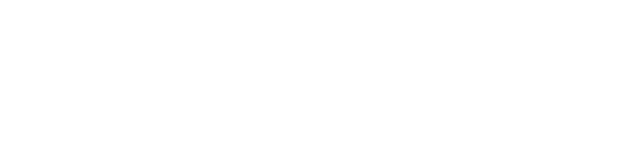
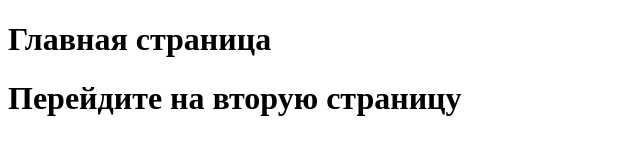
Before and after one commit to 3yded/111, a plain HTML site: page pages/about.html in a window 1280 px wide. Shown: the whole page, without its empty margins (0-640 px from the left). Drawn offline with Linux system fonts and the light colour scheme.

```diff
--- a/pages/about.html
+++ b/pages/about.html
@@ -1,6 +1,8 @@
 <!doctype html>
 <html lang="en">
 <head>
+    <h1>Главная страница</h1>
+    <h1>Перейдите на вторую страницу</h1>
     <meta charset="UTF-8">
     <meta name="viewport"
           content="width=device-width, user-scalable=no, initial-scale=1.0, maximum-scale=1.0, minimum-scale=1.0">
```
Also changed, not shown: index.html (+2 -0 lines).
